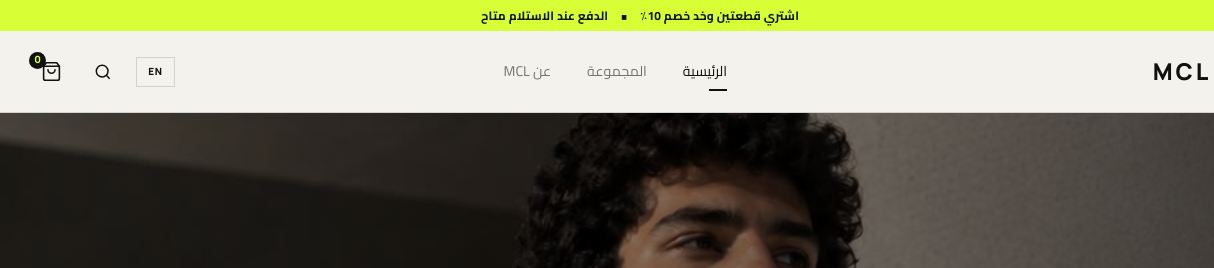
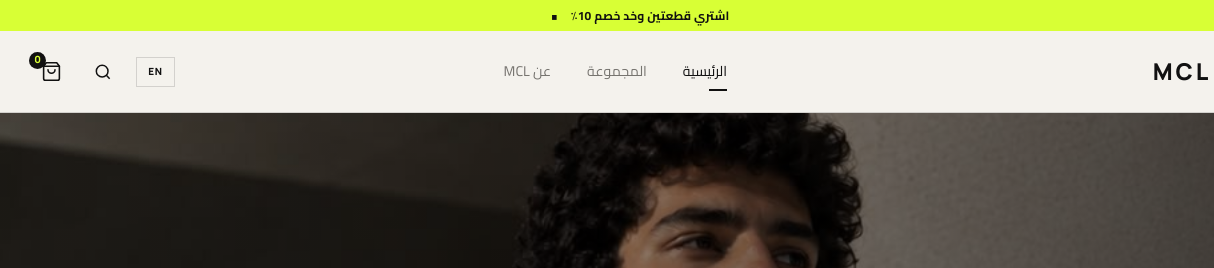
Before and after one commit to uhdghdj/MCL, a plain HTML site: page index.html in a window 1280 px wide. Shown: the top 268 px of the page, 0-1214 px from the left. Drawn offline with nearby package versions, Linux system fonts and the light colour scheme; no server answers.

Commit message:
Update index.html

```diff
--- a/index.html
+++ b/index.html
@@ -23,7 +23,7 @@
   <div class="container announcement-inner">
     <span id="promoBannerText" data-ar="اشتري قطعتين وخد خصم 10٪" data-en="Buy 2 items and get 10% off">اشتري قطعتين وخد خصم 10٪</span>
     <span class="announcement-dot">•</span>
-    <span data-ar="الدفع عند الاستلام متاح" data-en="Cash on delivery available">الدفع عند الاستلام متاح</span>
+
   </div>
 </div>
 
```
